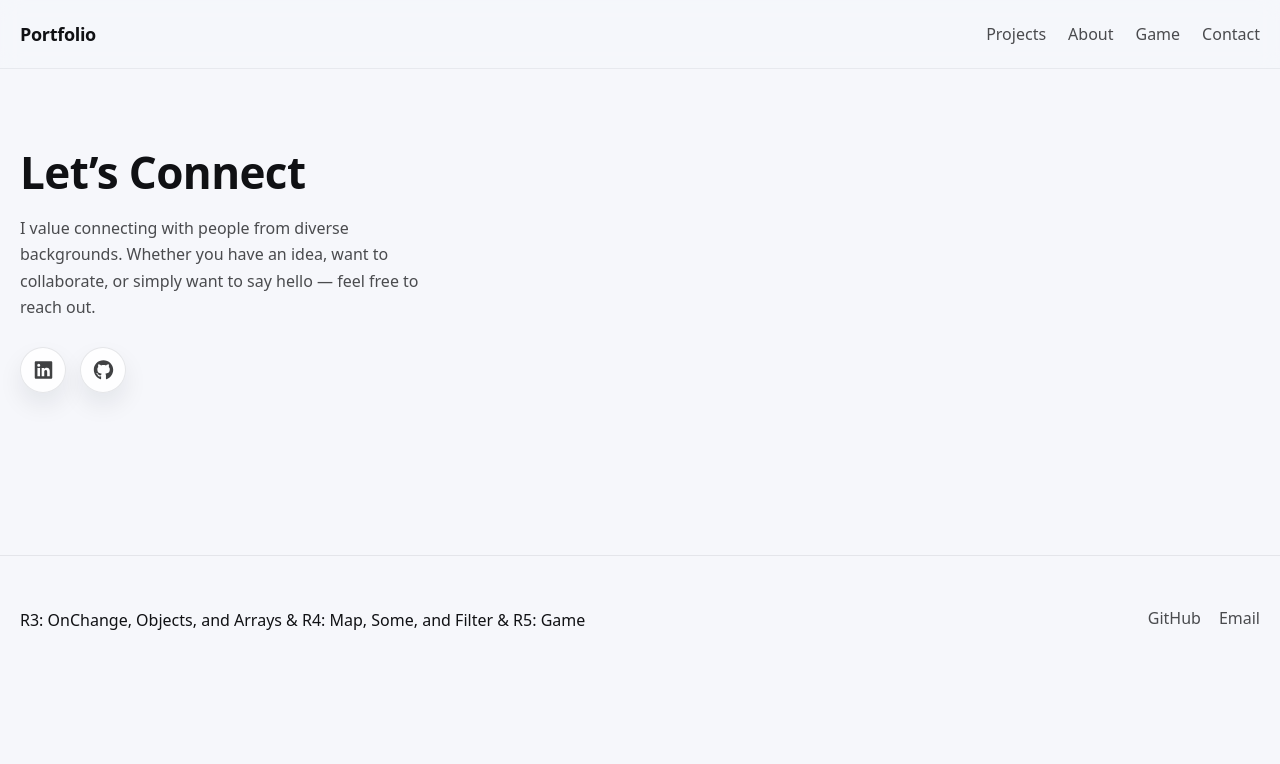
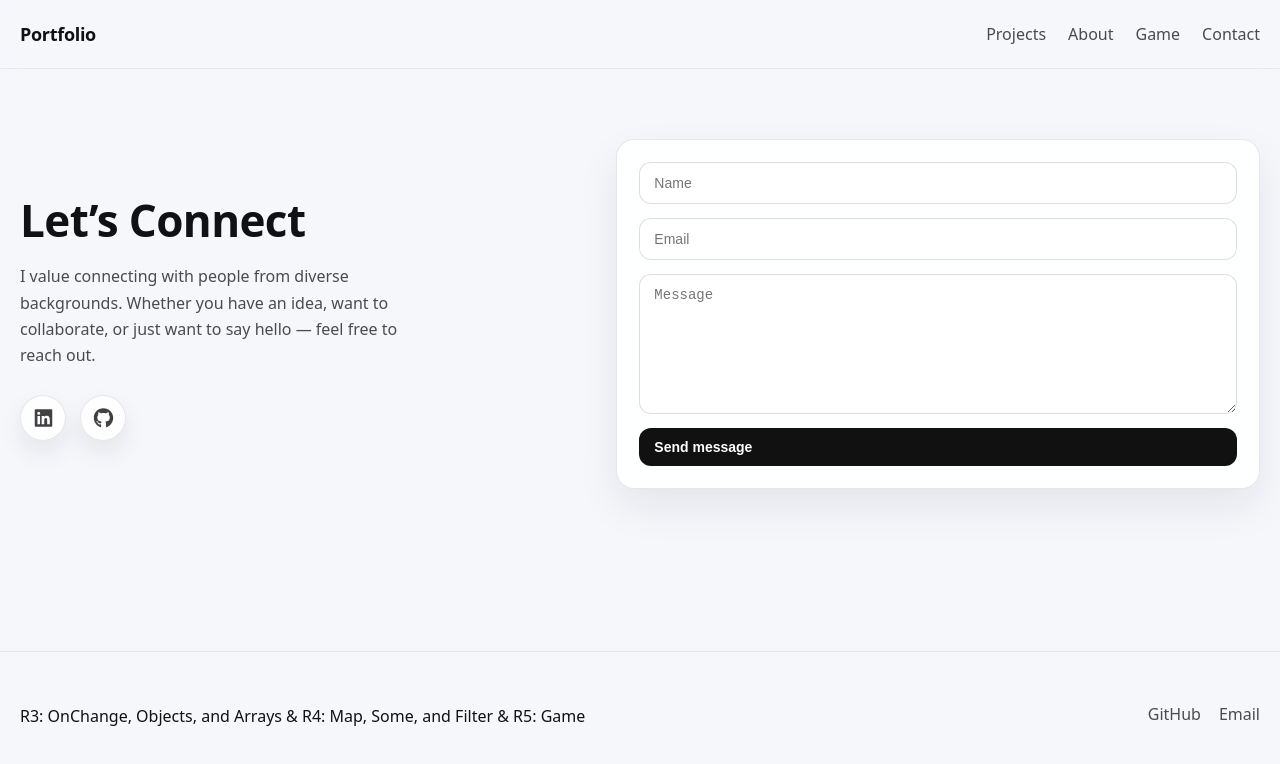
Before and after one commit to unsworthemily/portfolio-react, a React (Vite) app: page /contact in a window 1280 px wide. Shown: the top 764 px of the page. Built offline with nearby package versions, Linux system fonts and the light colour scheme.

Commit message:
Improve project layout width

```diff
--- a/src/pages/Contact.jsx
+++ b/src/pages/Contact.jsx
@@ -1,40 +1,85 @@
+import "./Contact.css";
 import { FontAwesomeIcon } from "@fortawesome/react-fontawesome";
 import { faLinkedin, faGithub } from "@fortawesome/free-brands-svg-icons";
-import "./Contact.css";
 
 export default function Contact() {
+  function handleSubmit(e) {
+    e.preventDefault();
+    alert("Thanks! Your message was sent (demo).");
+    e.target.reset();
+  }
+
   return (
     <section className="contact">
       <div className="container contact__inner">
+        {/* LEFT */}
+        <div className="contact__left">
+          <h1 className="contact__title">Let’s Connect</h1>
 
-        <div>
-          <h2 className="contact__title">Let’s Connect</h2>
           <p className="contact__text">
-            I value connecting with people from diverse backgrounds.
-            Whether you have an idea, want to collaborate, or simply want to say hello — feel free to reach out.
+            I value connecting with people from diverse backgrounds. Whether you
+            have an idea, want to collaborate, or just want to say hello — feel
+            free to reach out.
           </p>
 
           <div className="contact__socials">
             <a
-              href="https://linkedin.com/in/DINPROFIL"
+              href="https://www.linkedin.com/in/emily-unsworth/"
               target="_blank"
               rel="noreferrer"
               className="contact__icon"
+              aria-label="LinkedIn"
             >
               <FontAwesomeIcon icon={faLinkedin} size="lg" />
             </a>
 
             <a
-              href="https://github.com/DINPROFIL"
+              href="https://github.com/unsworthemily"
               target="_blank"
               rel="noreferrer"
               className="contact__icon"
+              aria-label="GitHub"
             >
               <FontAwesomeIcon icon={faGithub} size="lg" />
             </a>
           </div>
         </div>
 
+        {/* RIGHT (FORM) */}
+        <div className="contact__right">
+          <form className="contact__form" onSubmit={handleSubmit}>
+            <label className="sr-only" htmlFor="name">
+              Name
+            </label>
+            <input id="name" name="name" placeholder="Name" required />
+
+            <label className="sr-only" htmlFor="email">
+              Email
+            </label>
+            <input
+              id="email"
+              name="email"
+              type="email"
+              placeholder="Email"
+              required
+            />
+
+            <label className="sr-only" htmlFor="message">
+              Message
+            </label>
+            <textarea
+              id="message"
+              name="message"
+              placeholder="Message"
+              rows="7"
+              required
+            />
+
+            <button className="btn" type="submit">
+              Send message
+            </button>
+          </form>
+        </div>
       </div>
     </section>
   );
```
